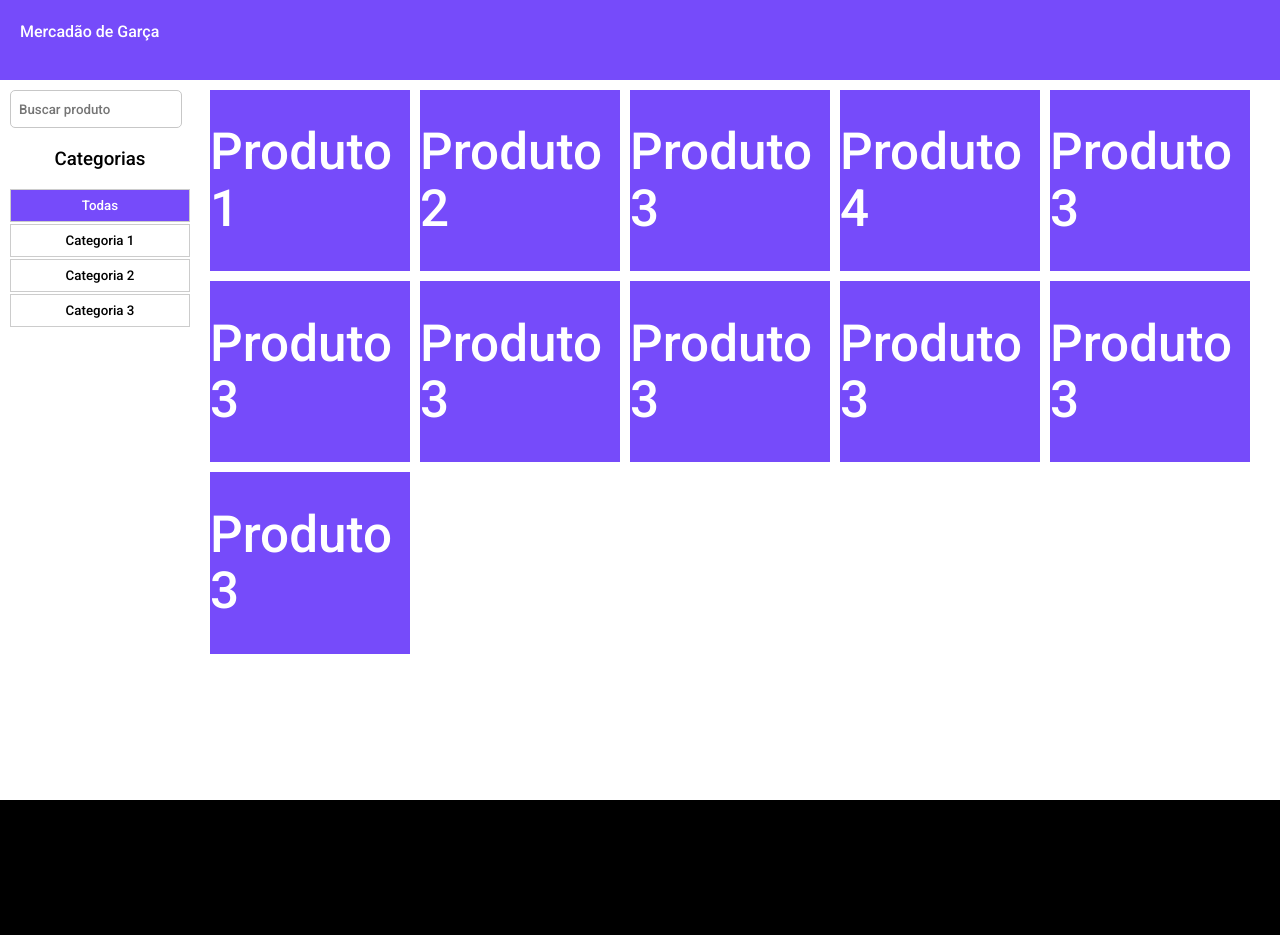
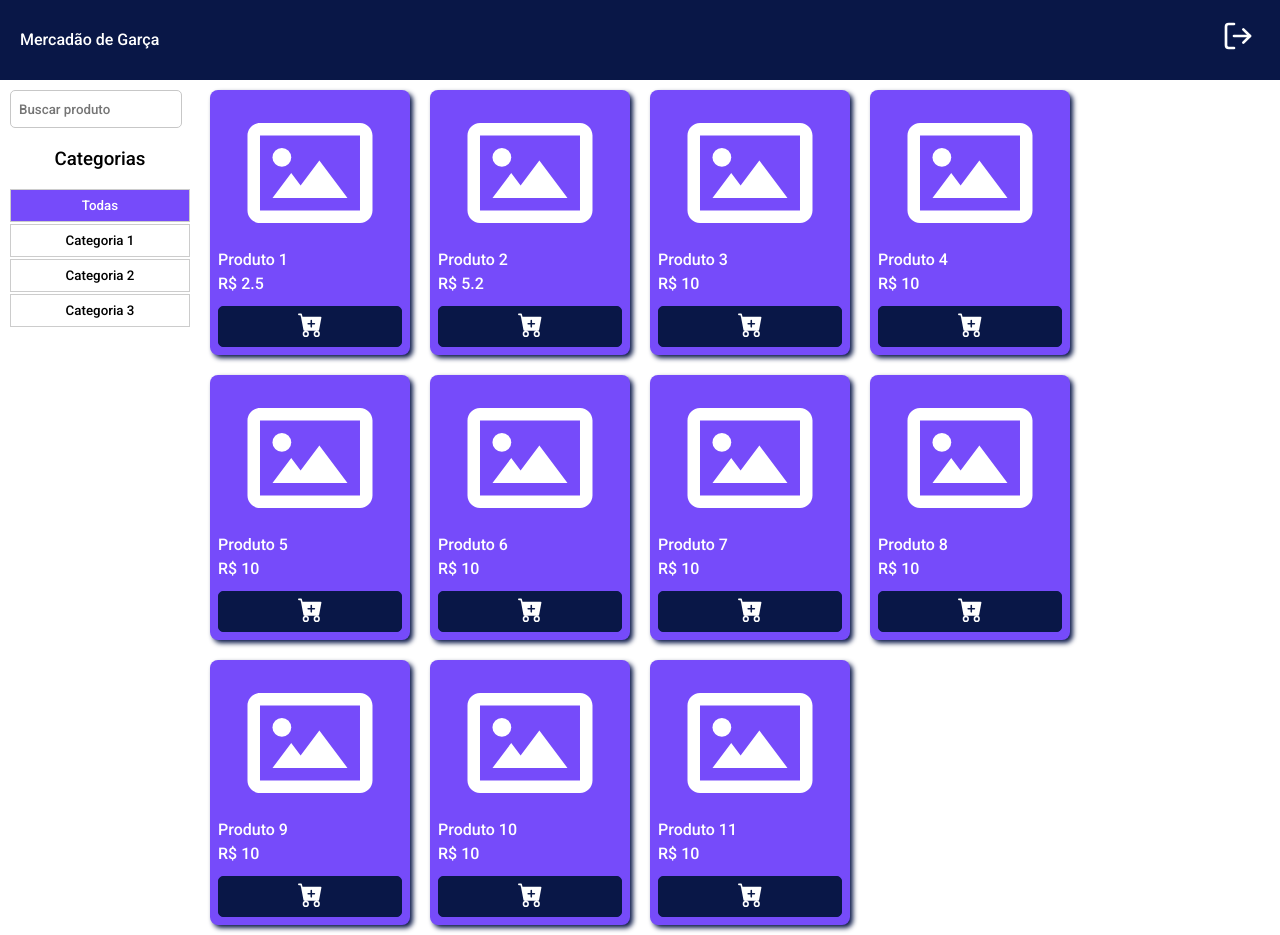
Before and after one commit to MichelSunsin/mercadao, a React (Vite) app: page / in a window 1280 px wide. Before the commit the page ends 800 px from the top, so only its background shows below. Built offline with nearby package versions, Linux system fonts and the light colour scheme; data requests are answered from the project's data file.

Commit message:
Product search and category listing

```diff
--- a/db.json
+++ b/db.json
@@ -25,44 +25,44 @@
       "categories": [0, 1]
     },
     {
-      "id": 2,
-      "name": "Produto 3",
+      "id": 4,
+      "name": "Produto 5",
       "price": 10,
       "categories": [0, 1]
     },
     {
-      "id": 2,
-      "name": "Produto 3",
+      "id": 5,
+      "name": "Produto 6",
       "price": 10,
       "categories": [0, 1]
     },
     {
-      "id": 2,
-      "name": "Produto 3",
+      "id": 6,
+      "name": "Produto 7",
       "price": 10,
       "categories": [0, 1]
     },
     {
-      "id": 2,
-      "name": "Produto 3",
+      "id": 7,
+      "name": "Produto 8",
       "price": 10,
       "categories": [0, 1]
     },
     {
-      "id": 2,
-      "name": "Produto 3",
+      "id": 8,
+      "name": "Produto 9",
       "price": 10,
       "categories": [0, 1]
     },
     {
-      "id": 2,
-      "name": "Produto 3",
+      "id": 9,
+      "name": "Produto 10",
       "price": 10,
       "categories": [0, 1]
     },
     {
-      "id": 2,
-      "name": "Produto 3",
+      "id": 10,
+      "name": "Produto 11",
       "price": 10,
       "categories": [2]
     }
--- a/package.json
+++ b/package.json
@@ -13,6 +13,7 @@
     "react": "^18.2.0",
     "react-dom": "^18.2.0",
     "react-hook-form": "^7.34.0",
+    "react-icons": "^4.4.0",
     "react-router-dom": "^6.3.0"
   },
   "devDependencies": {
--- a/src/components/button/styles.scss
+++ b/src/components/button/styles.scss
@@ -1,9 +1,17 @@
 @import '~/src/styles/variables.scss';
 
 .mrc-button {
+  cursor: pointer;
+  border: 1px solid $color-secondary-200;
+  border-radius: 5px;
   background-color: $color-secondary-200;
   color: white;
-  min-height: 20px;
+  padding: 10px;
+  font-size: 16px;
+
+  &:hover {
+    border-color: white;
+  }
 
   &.secondary {
     background-color: white;
--- a/src/components/index.tsx
+++ b/src/components/index.tsx
@@ -1,3 +1,4 @@
 import Button from 'components/button';
+import ProductCard from 'components/product-card';
 
-export { Button };
+export { Button, ProductCard };
--- /dev/null
+++ b/src/components/product-card/index.tsx
@@ -0,0 +1,27 @@
+import Button from 'components/button';
+import { BiImage } from 'react-icons/bi';
+import { BsCartPlusFill } from 'react-icons/bs';
+import type { TProduct } from 'types/models.type';
+
+import './styles.scss';
+
+type TProductCard = {
+  product: TProduct;
+};
+
+function ProductCard({ product }: TProductCard) {
+  return (
+    <div className="product-card">
+      <BiImage className="product-image" />
+      <div className="product-info">
+        <h4>{product.name}</h4>
+        <h4>R$ {product.price}</h4>
+      </div>
+      <Button>
+        <BsCartPlusFill className="add-to-cart" />
+      </Button>
+    </div>
+  );
+}
+
+export default ProductCard;
--- /dev/null
+++ b/src/components/product-card/styles.scss
@@ -0,0 +1,35 @@
+@import '~/src/styles/variables.scss';
+
+.product-card {
+  display: flex;
+  flex-direction: column;
+  align-items: center;
+  background-color: $color-primary-200;
+  padding: 8px;
+  border-radius: 8px;
+  box-shadow: 3px 3px 5px $color-secondary-200;
+
+  svg.product-image {
+    width: 150px;
+    height: 150px;
+  }
+
+  svg.add-to-cart {
+    width: 25px;
+    height: 25px;
+  }
+
+  h4 {
+    margin: 0;
+  }
+
+  .product-info {
+    align-self: flex-start;
+    margin-bottom: 10px;
+  }
+
+  button {
+    width: 100%;
+    padding: 5px 0px;
+  }
+}
--- a/src/pages/home/index.tsx
+++ b/src/pages/home/index.tsx
@@ -1,10 +1,16 @@
 import { useEffect, useState } from 'react';
+import { useNavigate } from 'react-router-dom';
 import axios from 'axios';
+import { FiLogOut } from 'react-icons/fi';
+
+import { ProductCard } from 'components';
 import type { TCategory, TProduct } from 'types/models.type';
 
 import './styles.scss';
 
 function Home() {
+  const navigate = useNavigate();
+
   const [search, setSearch] = useState('');
 
   const [categories, setCategories] = useState<TCategory[]>([]);
@@ -38,7 +44,14 @@ function Home() {
 
   return (
     <div className="home-container">
-      <div className="header">Mercadão de Garça</div>
+      <div className="header">
+        <div className="align-left">Mercadão de Garça</div>
+        <div className="align-right">
+          <button type="button" onClick={() => navigate('/login')}>
+            <FiLogOut />
+          </button>
+        </div>
+      </div>
       <div className="sidenav">
         <input
           className="mrc-input"
@@ -49,6 +62,7 @@ function Home() {
         <h3>Categorias</h3>
         {categories.map((category) => (
           <button
+            key={category.id}
             type="button"
             className={`${selectedCategory === category.id ? 'active' : ''}`}
             onClick={() => setSelectedCategory(category.id)}
@@ -59,9 +73,7 @@ function Home() {
       </div>
       <div className="product-listing">
         {products.map((product) => (
-          <div className="product-card">
-            <h1>{product.name}</h1>
-          </div>
+          <ProductCard key={product.id} product={product} />
         ))}
       </div>
     </div>
--- a/src/pages/home/styles.scss
+++ b/src/pages/home/styles.scss
@@ -12,8 +12,21 @@
 
   .header {
     grid-area: head;
-    background-color: $color-primary-200;
+    display: flex;
+    justify-content: space-between;
+    align-items: center;
+    background-color: $color-secondary-200;
     padding: 20px;
+
+    .align-right {
+      button {
+        cursor: pointer;
+        border: none;
+        color: white;
+        font-size: 32px;
+        background-color: inherit;
+      }
+    }
   }
 
   .sidenav {
@@ -58,12 +71,8 @@
     grid-area: main;
     grid-auto-rows: max-content;
     grid-template-columns: repeat(auto-fill, 200px);
-    gap: 10px;
+    gap: 20px;
     padding: 10px;
     background-color: white;
-
-    .product-card {
-      background-color: $color-primary-200;
-    }
   }
 }
--- a/src/types/models.type.ts
+++ b/src/types/models.type.ts
@@ -6,5 +6,6 @@ export type TCategory = {
 export type TProduct = {
   id: number;
   name: string;
-  category: number;
+  price: number;
+  categories: TCategory[];
 };
```
Also changed, not shown: 2 other files (tests, documents, lock files or other folders).
